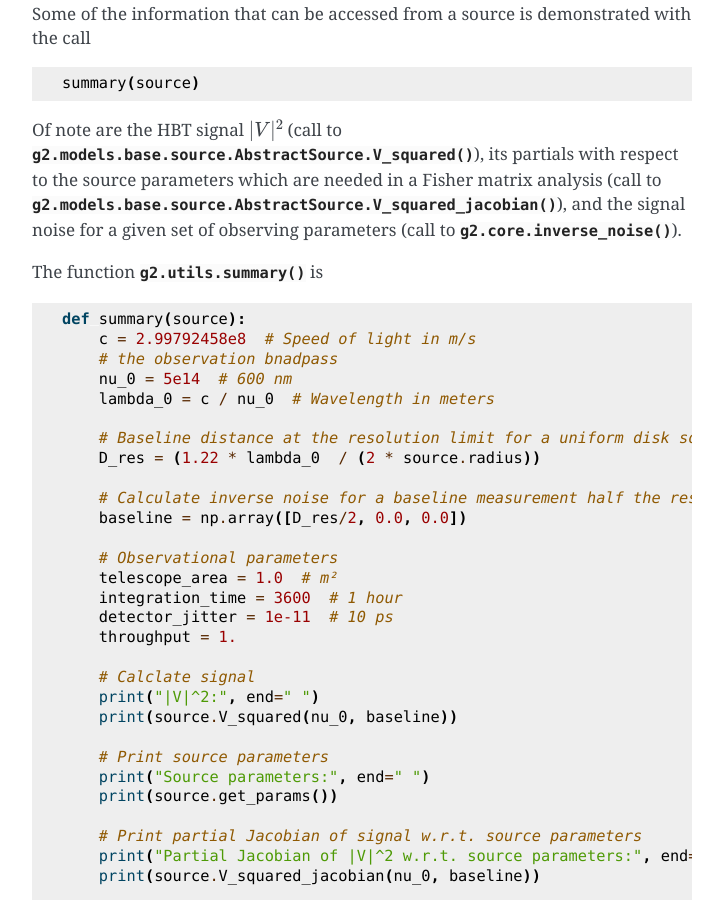
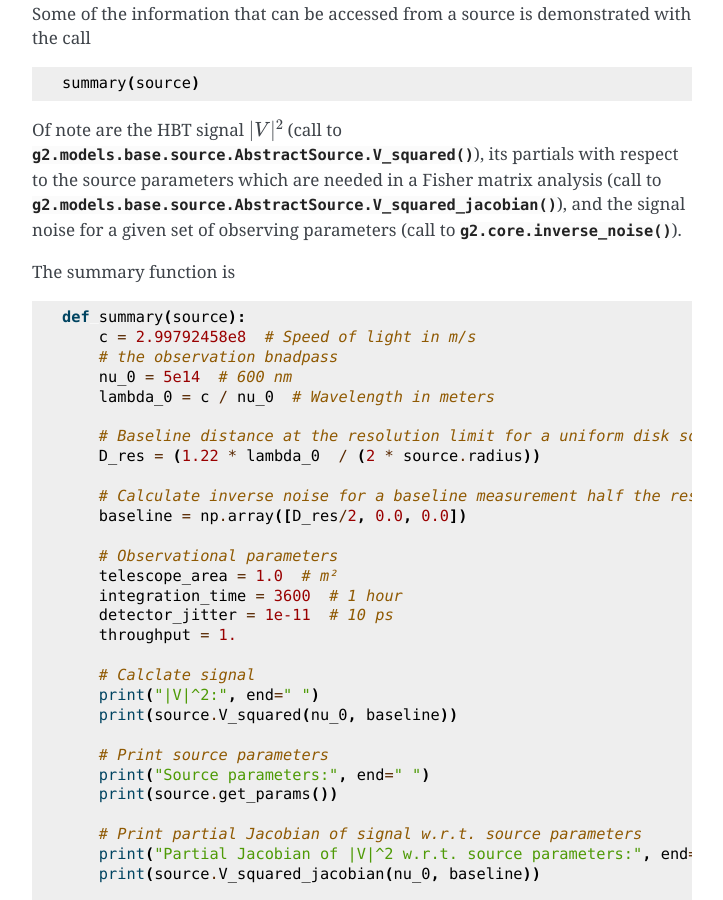
Before and after one commit to AlexGKim/g2, a Sphinx documentation site: the page built from docs/source/usage.rst, in a window 1280 px wide and 900 px high, scrolled down 1279 px. Shown: the whole window, without its empty margins (388-1111 px from the left). Built offline with Sphinx 7.4.7, drawn with Linux system fonts in a browser that asks for light colours.

Commit message:
fix broken link

```diff
--- a/docs/source/usage.rst
+++ b/docs/source/usage.rst
@@ -67,7 +67,7 @@ its partials with respect to the source parameters which are
 needed in a Fisher matrix analysis (call to :meth:`g2.models.base.source.AbstractSource.V_squared_jacobian`),
 and the signal noise for a given set of observing parameters (call to :meth:`g2.core.inverse_noise`).
 
-The function :func:`g2.utils.summary` is
+The summary function is
 
 .. literalinclude:: ../examples/examples_source.py
    :start-after: # summary-begin
```
